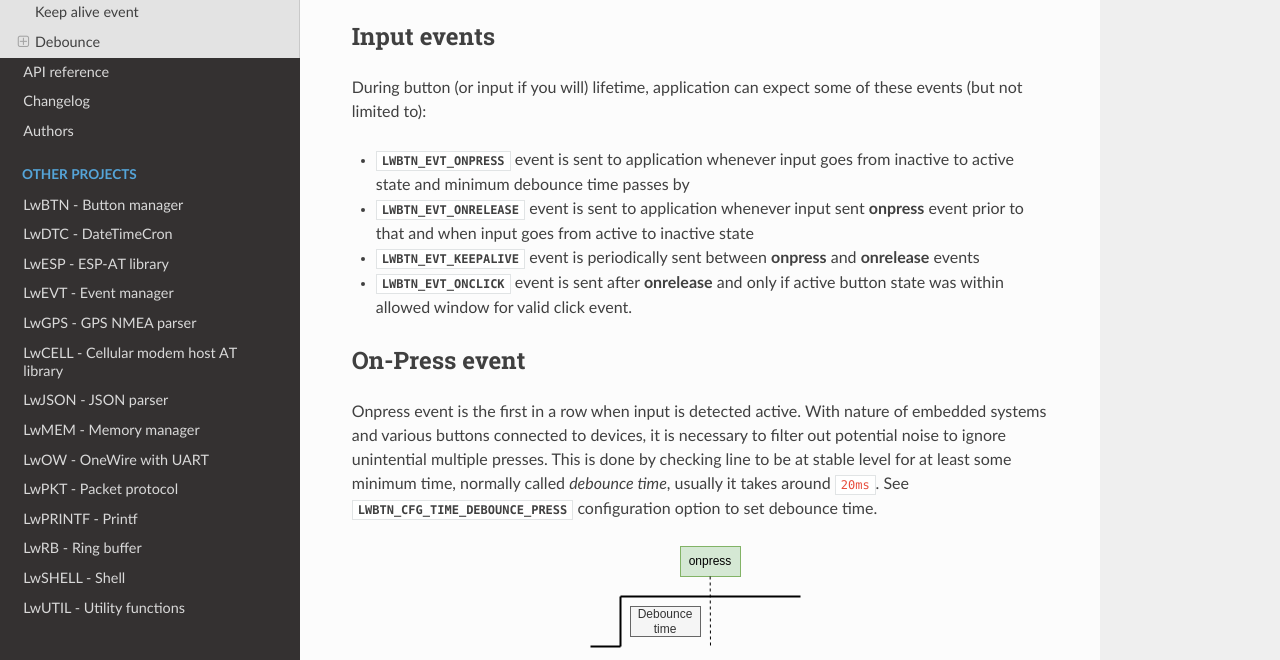
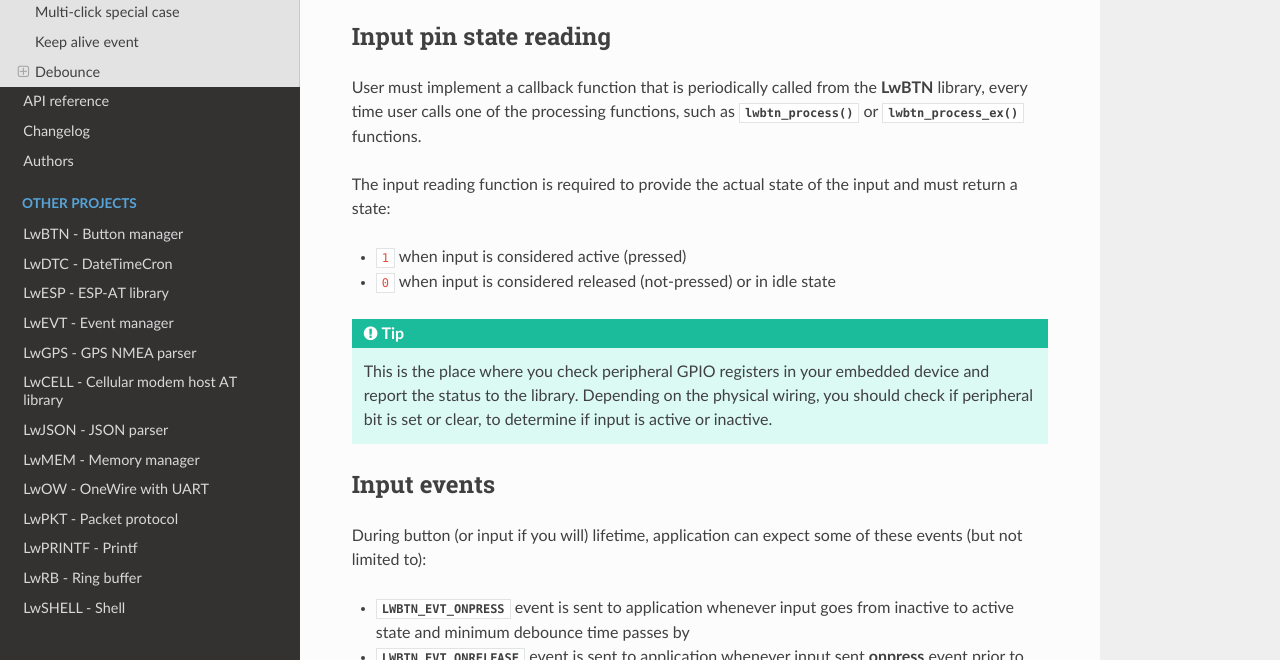
Before and after one commit to MaJerle/lwbtn, a Sphinx documentation site: the page built from docs/user-manual/index.rst, in a window 1280 px wide and 900 px high, scrolled down 513 px, cut to the strip 240-900 px from the top of the window. Built offline with Sphinx 7.4.7 and the Read the Docs theme 2.0.0, drawn with Linux system fonts in a browser that asks for light colours; the version number could not be read and is left out; some of the changed text lies outside the part shown.

Commit message:
add docs for input reading

```diff
--- a/docs/user-manual/index.rst
+++ b/docs/user-manual/index.rst
@@ -25,6 +25,20 @@ A simple example for win32 is below:
     :language: c
     :linenos:
     :caption: Win32 example code
+
+Input pin state reading
+^^^^^^^^^^^^^^^^^^^^^^^
+
+User must implement a callback function that is periodically called from the **LwBTN** library, every time user calls one of the processing functions, such as :c:func:`lwbtn_process` or :c:func:`lwbtn_process_ex` functions.
+
+The input reading function is required to provide the actual state of the input and must return a state:
+
+* ``1`` when input is considered active (pressed)
+* ``0`` when input is considered released (not-pressed) or in idle state
+
+.. tip::
+    This is the place where you check peripheral GPIO registers in your embedded device and report the status to the library.
+    Depending on the physical wiring, you should check if peripheral bit is set or clear, to determine if input is active or inactive.
 
 Input events
 ^^^^^^^^^^^^
```
